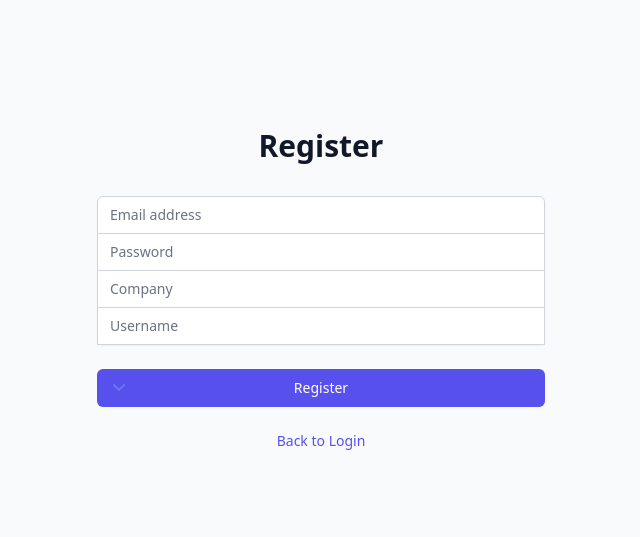
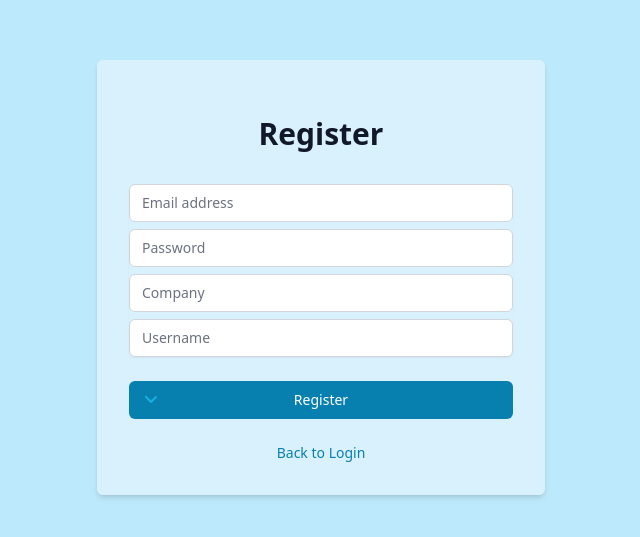
Before and after one commit to Sowndaryakp/LicenseManagementSystem, a Vue app in the folder Frontend/: page /user/register in a window 1280 px wide. Shown: the part 123-660 px from the top of the page, without its empty margins (319-959 px from the left). Built offline with nearby package versions, Linux system fonts and the light colour scheme; a small style sheet from the web is missing.

Commit message:
adding styling part

```diff
--- a/Frontend/src/router/index.js
+++ b/Frontend/src/router/index.js
@@ -7,16 +7,20 @@ import { useAuthStore } from '../store';
 
 const routes = [
   {
-    path: '/user',
-    component: () => import('../App.vue'),
+    path: '/',
+    redirect: '/user/login' // Redirect to the login page by default
+  },
+  {
+    path: '/user', // Base path for child routes
+    component: () => import('../App.vue'), // Base component for child routes
     children: [
       {
-        path: 'Login',
+        path: 'login', // Child route for login
         name: 'Login',
         component: Login
       },
       {
-        path: 'register',
+        path: 'register', // Child route for register
         name: 'Register',
         component: Register
       }
--- a/Frontend/src/views/Login.vue
+++ b/Frontend/src/views/Login.vue
@@ -1,6 +1,6 @@
 <template>
-  <div class="min-h-screen flex items-center justify-center bg-gray-50 py-12 px-4 sm:px-6 lg:px-8">
-    <div class="max-w-md w-full space-y-8">
+  <div class="min-h-screen flex items-center justify-center bg-cover bg-center" style="background-image: url('https://i0.wp.com/metrology.news/wp-content/uploads/2022/02/Autodesk-Acquisitions-Enable-Commitment-To-Providing-Full-Gamut-of-Smart-Manufacturing-Solutions.png?resize=800%2C445&ssl=1');">
+    <div class="max-w-md w-full bg-deep-cerulean-200 bg-opacity-75 shadow-md rounded-md p-8 text-white">
       <div>
         <h2 class="mt-6 text-center text-3xl font-extrabold text-gray-900">
           Sign in to your account
@@ -17,7 +17,7 @@
               type="email"
               autocomplete="email"
               required
-              class="appearance-none rounded-none relative block w-full px-3 py-2 border border-gray-300 placeholder-gray-500 text-gray-900 rounded-t-md focus:outline-none focus:ring-indigo-500 focus:border-indigo-500 focus:z-10 sm:text-sm"
+              class="appearance-none rounded-md relative block w-full px-3 py-2 border border-gray-300 placeholder-gray-500 text-gray-900 rounded-md focus:outline-none focus:ring-indigo-500 focus:border-indigo-500 focus:z-10 sm:text-sm"
               placeholder="Email address"
             >
           </div>
@@ -30,7 +30,7 @@
               type="password"
               autocomplete="current-password"
               required
-              class="appearance-none rounded-none relative block w-full px-3 py-2 border border-gray-300 placeholder-gray-500 text-gray-900 rounded-b-md focus:outline-none focus:ring-indigo-500 focus:border-indigo-500 focus:z-10 sm:text-sm"
+              class="appearance-none rounded-md relative block w-full px-3 py-2 border border-gray-300 placeholder-gray-500 text-gray-900 rounded-md focus:outline-none focus:ring-indigo-500 focus:border-indigo-500 focus:z-10 sm:text-sm mt-4"
               placeholder="Password"
             >
           </div>
@@ -42,7 +42,7 @@
               id="remember-me"
               name="remember-me"
               type="checkbox"
-              class="h-4 w-4 text-indigo-600 focus:ring-indigo-500 border-gray-300 rounded"
+              class="h-4 w-4 text-deep-cerulean-700 focus:ring-deep-cerulean-800 border-gray-300 rounded"
             >
             <label for="remember-me" class="ml-2 block text-sm text-gray-900">
               Remember me
@@ -50,7 +50,7 @@
           </div>
 
           <div class="text-sm">
-            <a href="#" class="font-medium text-indigo-600 hover:text-indigo-500">
+            <a href="#" class="font-medium text-deep-cerulean-600 hover:text-deep-cerulean-500">
               Forgot your password?
             </a>
           </div>
@@ -60,11 +60,11 @@
           <button
             type="submit"
             :disabled="isLoggingIn"
-            class="group relative w-full flex justify-center py-2 px-4 border border-transparent text-sm font-medium rounded-md text-white bg-indigo-600 hover:bg-indigo-700 focus:outline-none focus:ring-2 focus:ring-offset-2 focus:ring-indigo-500"
+            class="group relative w-full flex justify-center py-2 px-4 border border-transparent text-sm font-medium rounded-md text-white bg-deep-cerulean-600 hover:bg-deep-cerulean-700 focus:outline-none focus:ring-2 focus:ring-offset-2 focus:ring-deep-cerulean-500 mt-4"
           >
             <span class="absolute left-0 inset-y-0 flex items-center pl-3">
               <svg
-                class="h-5 w-5 text-indigo-500 group-hover:text-indigo-400"
+                class="h-5 w-5 text-deep-cerulean-500 group-hover:text-deep-cerulean-400"
                 xmlns="http://www.w3.org/2000/svg"
                 viewBox="0 0 20 20"
                 fill="currentColor"
@@ -82,7 +82,7 @@
         </div>
 
         <div class="mt-6 flex justify-center items-center">
-          <button @click = ToggleRegister() class="text-sm text-indigo-600 hover:text-indigo-500">
+          <button @click="toggleRegister" class="text-sm text-deep-cerulean-800 hover:text-deep-cerulean-500">
             Don't have an account? Register here
           </button>
         </div>
@@ -103,9 +103,9 @@ let isLoggingIn = ref(false);
 const store = useAuthStore();
 const router = useRouter();
 
-const ToggleRegister=() => {
-    router.push('/user/register');
-  };
+const toggleRegister = () => {
+  router.push('/user/register');
+};
 
 const login = () => {
   isLoggingIn.value = true;
@@ -123,7 +123,7 @@ const login = () => {
       gravity: "bottom", // `top` or `bottom`
       position: "center", // `left`, `center` or `right`
       stopOnFocus: true, // Prevents dismissing of toast on hover
-          backgroundColor: "green",
+      backgroundColor: "green",
     }).showToast();
   } else if (email.value === 'anju@gmail.com' && password.value === 'anju') {
     store.login(email.value, password.value);
@@ -136,7 +136,7 @@ const login = () => {
       gravity: "bottom", // `top` or `bottom`
       position: "center", // `left`, `center` or `right`
       stopOnFocus: true, // Prevents dismissing of toast on hover
-          backgroundColor: "green",
+      backgroundColor: "green",
     }).showToast();
 
   } else {
--- a/Frontend/src/views/Register.vue
+++ b/Frontend/src/views/Register.vue
@@ -1,6 +1,6 @@
 <template>
-    <div class="min-h-screen flex items-center justify-center bg-gray-50 py-12 px-4 sm:px-6 lg:px-8">
-      <div class="max-w-md w-full space-y-8">
+  <div class="min-h-screen flex items-center justify-center bg-gray-50 py-12 px-4 sm:px-6 lg:px-8" style="background-color:#bce9fb ;">
+    <div class="max-w-md w-full bg-white bg-opacity-75 shadow-md rounded-md p-8" :style="{ backgroundColor: 'rgba(225, 244, 253, 0.8)' }">
       <div>
         <h2 class="mt-6 text-center text-3xl font-extrabold text-gray-900">
           Register
@@ -17,7 +17,7 @@
               type="email"
               autocomplete="email"
               required
-                class="appearance-none rounded-none relative block w-full px-3 py-2 border border-gray-300 placeholder-gray-500 text-gray-900 rounded-t-md focus:outline-none focus:ring-indigo-500 focus:border-indigo-500 focus:z-10 sm:text-sm"
+              class="appearance-none rounded-md relative block w-full px-3 py-2 border border-gray-300 placeholder-gray-500 text-gray-900 rounded-t-md focus:outline-none focus:ring-indigo-500 focus:border-indigo-500 focus:z-10 sm:text-sm"
               placeholder="Email address"
             >
           </div>
@@ -30,7 +30,7 @@
               type="password"
               autocomplete="current-password"
               required
-                class="appearance-none rounded-none relative block w-full px-3 py-2 border border-gray-300 placeholder-gray-500 text-gray-900 focus:outline-none focus:ring-indigo-500 focus:border-indigo-500 focus:z-10 sm:text-sm"
+              class="appearance-none rounded-md relative block w-full px-3 py-2 border border-gray-300 placeholder-gray-500 text-gray-900 focus:outline-none focus:ring-indigo-500 focus:border-indigo-500 focus:z-10 sm:text-sm mt-2"
               placeholder="Password"
             >
           </div>
@@ -42,7 +42,7 @@
               name="company"
               type="text"
               required
-                class="appearance-none rounded-none relative block w-full px-3 py-2 border border-gray-300 placeholder-gray-500 text-gray-900 focus:outline-none focus:ring-indigo-500 focus:border-indigo-500 focus:z-10 sm:text-sm"
+              class="appearance-none rounded-md relative block w-full px-3 py-2 border border-gray-300 placeholder-gray-500 text-gray-900 focus:outline-none focus:ring-indigo-500 focus:border-indigo-500 focus:z-10 sm:text-sm mt-2"
               placeholder="Company"
             >
           </div>
@@ -54,7 +54,7 @@
               name="username"
               type="text"
               required
-                class="appearance-none rounded-none relative block w-full px-3 py-2 border border-gray-300 placeholder-gray-500 text-gray-900 focus:outline-none focus:ring-indigo-500 focus:border-indigo-500 focus:z-10 sm:text-sm"
+              class="appearance-none rounded-md relative block w-full px-3 py-2 border border-gray-300 placeholder-gray-500 text-gray-900 focus:outline-none focus:ring-indigo-500 focus:border-indigo-500 focus:z-10 sm:text-sm mt-2"
               placeholder="Username"
             >
           </div>
@@ -64,11 +64,11 @@
           <button
             type="submit"
             :disabled="isRegistering"
-              class="group relative w-full flex justify-center py-2 px-4 border border-transparent text-sm font-medium rounded-md text-white bg-indigo-600 hover:bg-indigo-700 focus:outline-none focus:ring-2 focus:ring-offset-2 focus:ring-indigo-500"
+            class="group relative w-full flex justify-center py-2 px-4 border border-transparent text-sm font-medium rounded-md text-white bg-deep-cerulean-600 hover:bg-deep-cerulean-700 focus:outline-none focus:ring-2 focus:ring-offset-2 focus:ring-deep-cerulean-500 mt-4"
           >
             <span class="absolute left-0 inset-y-0 flex items-center pl-3">
               <svg
-                  class="h-5 w-5 text-indigo-500 group-hover:text-indigo-400"
+                class="h-5 w-5 text-deep-cerulean-500 group-hover:text-deep-cerulean-400"
                 xmlns="http://www.w3.org/2000/svg"
                 viewBox="0 0 20 20"
                 fill="currentColor"
@@ -86,7 +86,7 @@
         </div>
 
         <div class="mt-6 flex justify-center items-center">
-            <button @click="toggleLogin()" class="text-sm text-indigo-600 hover:text-indigo-500">
+          <button @click="toggleLogin()" class="text-sm text-deep-cerulean-600 hover:text-deep-cerulean-500">
             Back to Login
           </button>
         </div>
@@ -108,24 +108,27 @@
 let username = ref('');
 let isRegistering = ref(false);
 const store = useAuthStore();
-  const toggleLogin=() => {
+
+const toggleLogin = () => {
   router.push('/user/login');
 };
+
 const register = () => {
   isRegistering.value = true;
   console.log("Email:", email.value);
   console.log("Password:", password.value);
   console.log("Company:", company.value);
   console.log("Username:", username.value);
+
   // Simulating registration process, you can use your registration logic here.
   // Once registered, redirect the user to login page.
   setTimeout(() => {
     isRegistering.value = false;
-      showRegistrationForm.value = false;
     Toastify({
       text: 'Registered Successfully! Please login to continue.',
       backgroundColor: "linear-gradient(to right, #4caf50, #56ab2f)",
     }).showToast();
+    router.push('/user/login');
   }, 1000);
 }
 </script>
```
Lines whose indentation alone changed are shown as unchanged.
